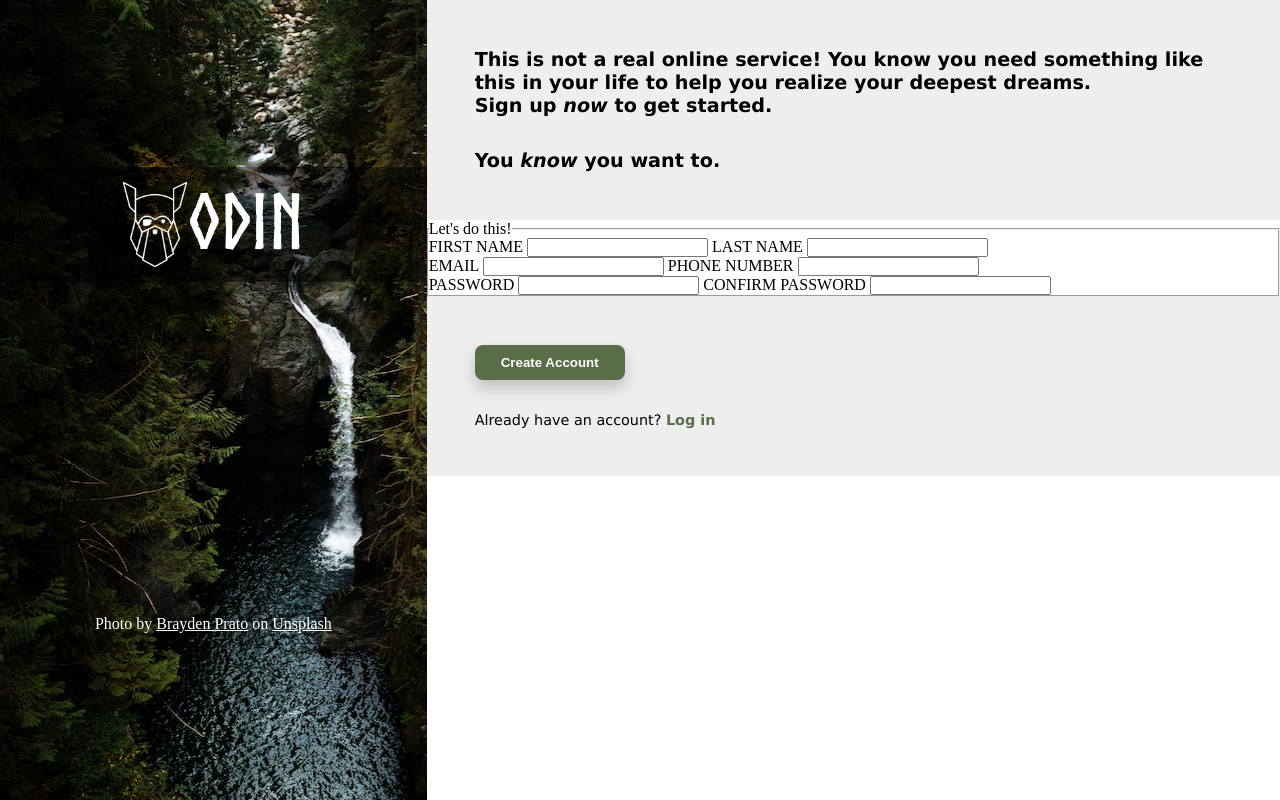
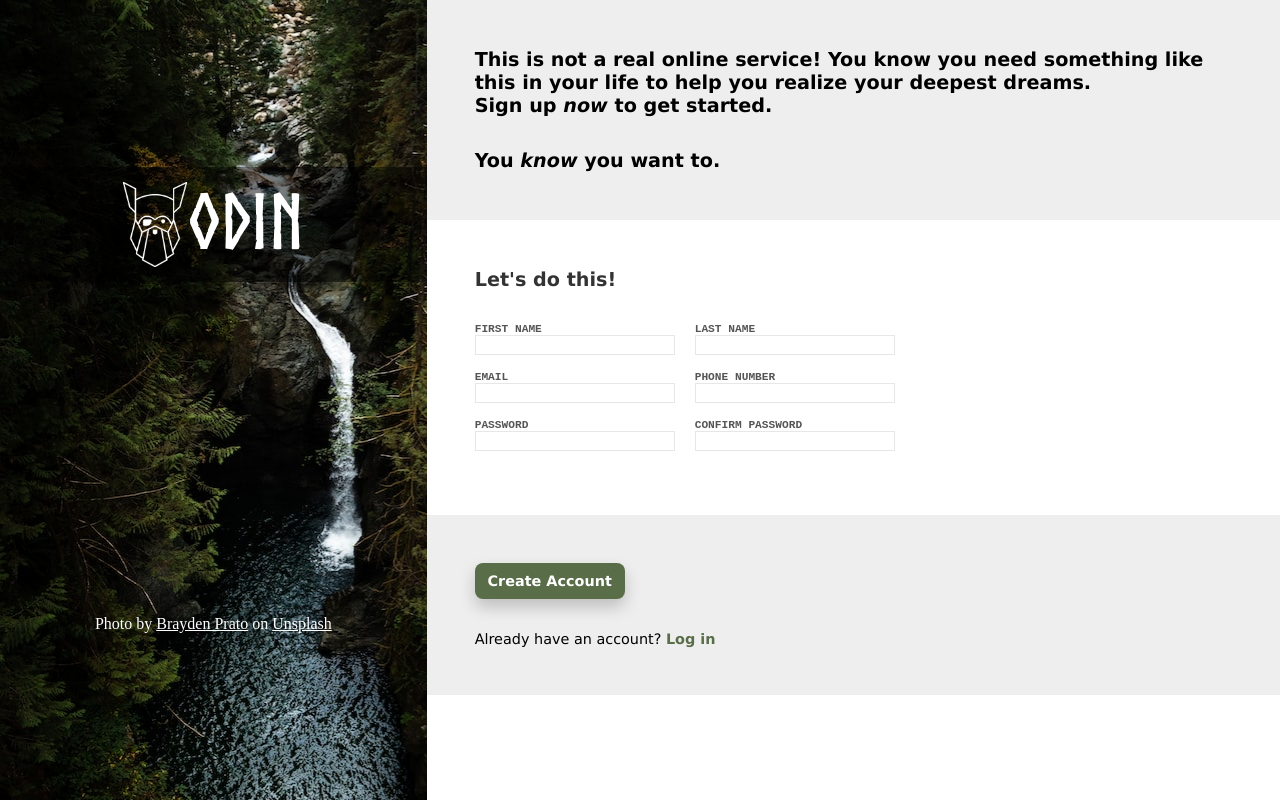
Before and after one commit to lopunnii/signup_form, a plain HTML site: page index.html in a window 1280 px wide. Drawn offline with Linux system fonts and the light colour scheme.

Commit message:
Add styling to form

```diff
--- a/css/style.css
+++ b/css/style.css
@@ -1,6 +1,16 @@
 * {
     padding: 0;
     margin: 0;
+}
+
+button, input,
+select, textarea {
+    font-family: inherit;
+    font-size: 100%;
+    width: 200px;
+    padding: 0;
+    margin: 0;
+    box-sizing: border-box;
 }
 
 body {
@@ -80,6 +90,43 @@ h1 {
     margin-bottom: 2rem;
 }
 
+.form-container {
+    padding: 3rem;
+}
+
+.form-container p {
+    font-family: Verdana, Geneva, Tahoma, sans-serif;
+    font-size: 1.2rem;
+    font-weight: bold;
+    color: #333333;
+
+    margin-bottom: 2rem;
+}
+
+label {
+    font-family:'Courier New', Courier, monospace;
+    color: #555555;
+    font-weight: 600;
+    font-size: 0.7rem;
+    width: 150px;
+}
+
+input {
+    border: 1px solid #E5E7EB;
+}
+
+.form-row {
+    display: flex;
+    gap: 20px;
+
+    margin-bottom: 1rem;
+}
+
+.form-item {
+    display: flex;
+    flex-direction: column;
+}
+
 .account {
     background-color: #eeeeee;
     font-family: Verdana, Geneva, Tahoma, sans-serif;
@@ -91,6 +138,7 @@ h1 {
     width: 150px;
     color: white;
     font-weight: bold;
+    font-size: 0.9rem;
     background-color: #596d48;
     border-radius: 8px;
     border: none;
--- a/index.html
+++ b/index.html
@@ -23,28 +23,38 @@
             <p>You <em>know</em> you want to.</p>
         </div>
         <div class="form-container">
+            <p>Let's do this!</p>
             <form action="" method="post">
-                <fieldset>
-                <legend>Let's do this!</legend>
                 <div class="form-row">
-                    <label for="first-name">FIRST NAME</label>
-                    <input id="first-name" name="first-name" type="text">
-                    <label for="last-name">LAST NAME</label>
-                    <input id="last-name" name="last-name" type="text">
+                    <div class="form-item">
+                        <label for="first-name">FIRST NAME</label>
+                        <input id="first-name" name="first-name" type="text">
+                    </div>
+                    <div class="form-item">
+                        <label for="last-name">LAST NAME</label>
+                        <input id="last-name" name="last-name" type="text">
+                    </div>
                 </div>
                 <div class="form-row">
+                    <div class="form-item">
                     <label for="email">EMAIL</label>
                     <input id="email" name="email" type="email">
+                    </div>
+                    <div class="form-item">
                     <label for="tel">PHONE NUMBER</label>
                     <input id="tel" name="tel" type="tel">
+                    </div>
                 </div>
                 <div class="form-row">
+                    <div class="form-item">
                     <label for="password">PASSWORD</label>
                     <input id="password" name="password" type="password">
+                    </div>
+                    <div class="form-item">
                     <label for="confirm-pwd">CONFIRM PASSWORD</label>
                     <input id="confirm-pwd" name="confirm-password" type="password">
+                    </div>
                 </div>
-                </fieldset>
             </form>
         </div>
         <div class="account">
```
